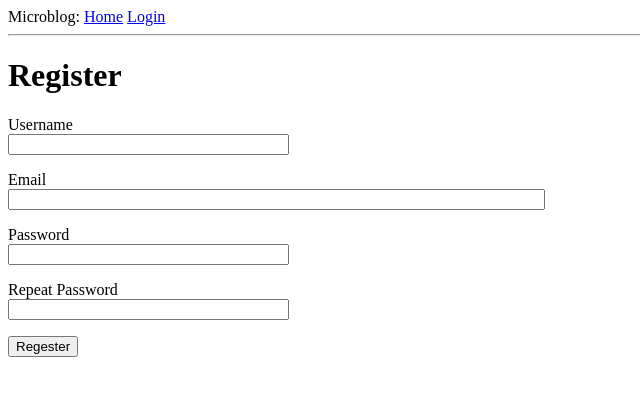
After one commit to rotblade/microblog, a Flask app: page /register in a window 1280 px wide. The commit adds this page. Shown: the top 396 px of the page, without its empty margins (0-640 px from the left). Run offline with Flask 2, Linux system fonts and the light colour scheme.

Commit message:
After part VI

```diff
--- a/app/__init__.py
+++ b/app/__init__.py
@@ -2,10 +2,13 @@ from flask import Flask
 from config import Config
 from flask_sqlalchemy import SQLAlchemy
 from flask_migrate import Migrate
+from flask_login import LoginManager
 
 app = Flask(__name__)
 app.config.from_object(Config)
 db = SQLAlchemy(app)
 migrate = Migrate(app, db)
+login = LoginManager(app)
+login.login_view = 'login'
 
 from app import routes, models
--- a/app/forms.py
+++ b/app/forms.py
@@ -1,10 +1,37 @@
 from flask_wtf import FlaskForm
-from wtforms import StringField, PasswordField, BooleanField, SubmitField
-from wtforms.validators import DataRequired
+from wtforms import StringField, PasswordField, BooleanField, SubmitField, TextAreaField
+from wtforms.validators import DataRequired, ValidationError, Email, EqualTo, Length
+from app.models import User
 
 
 class LoginForm(FlaskForm):
     username = StringField('Username', validators=[DataRequired()])
-    password = StringField('Password', validators=[DataRequired()])
+    password = PasswordField('Password', validators=[DataRequired()])
     remember_me = BooleanField('Remember Me')
     submit = SubmitField('Sign In')
+
+
+class RegistrationForm(FlaskForm):
+    username = StringField('Username', validators=[DataRequired()])
+    email = StringField('Email', validators=[DataRequired(), Email()])
+    password = PasswordField('Password', validators=[DataRequired()])
+    password2 = PasswordField(
+        'Repeat Password', validators=[DataRequired(), EqualTo('password')])
+    submit = SubmitField('Regester')
+
+    def validate_username(self, username):
+        user = User.query.filter_by(username=username.data).first()
+        if user is not None:
+            raise ValidationError('Please user a different username.')
+
+
+    def validate_email(self, email):
+        user = User.query.filter_by(email=email.data).first()
+        if user is not None:
+            raise ValidationError('Please user a different email.')
+
+
+class EditProfileForm(FlaskForm):
+    username = StringField('Username', validators=[DataRequired()])
+    about_me = TextAreaField('About me', validators=[Length(min=0, max=150)])
+    submit = SubmitField('Submit')
--- a/app/routes.py
+++ b/app/routes.py
@@ -1,12 +1,22 @@
-from flask import render_template, flash, redirect, url_for
-from app import app
-from app.forms import LoginForm
+from datetime import datetime
+from flask import render_template, flash, request, redirect, url_for
+from flask_login import current_user, login_user, logout_user, login_required
+from werkzeug.urls import url_parse
+from app import app, db
+from app.forms import LoginForm, RegistrationForm, EditProfileForm
+from app.models import User
 
+
+@app.before_request
+def before_request():
+    if current_user.is_authenticated:
+        current_user.last_seen = datetime.utcnow()
+        db.session.commit()
 
 @app.route('/')
 @app.route('/index')
+@login_required
 def index():
-    user = {'username': 'Gavin'}
     posts = [
         {
             'author': {'username': 'John'},
@@ -17,14 +27,70 @@ def index():
             'body': 'The Avengers movie was so cool!'
         }
     ]
-    return render_template('index.html', title='Home', user=user, posts=posts)
+    return render_template('index.html', title='Home', posts=posts)
 
 
 @app.route('/login', methods=['GET', 'POST'])
 def login():
+    if current_user.is_authenticated:
+        return redirect(url_for('index'))
     form = LoginForm()
     if form.validate_on_submit():
-        flash('Login requested for user {}, remember_me={}'.format(
-            form.username.data, form.remember_me.data))
+        user = User.query.filter_by(username=form.username.data).first()
+        if user is None or not user.check_password(form.password.data):
+            flash('Invalid username or password')
+            return redirect(url_for('login'))
+        login_user(user, remember=form.remember_me.data)
+        next_page = request.args.get('next')
+        if not next_page or url_parse(next_page).netloc != '':
+            next_page = url_for('index')
+        return redirect(next_page)
+    return render_template('login.html', title='Sign In', form=form)
+
+
+@app.route('/logout')
+def logout():
+    logout_user()
+    return redirect(url_for('index'))
+
+
+@app.route('/register', methods=['GET', 'POST'])
+def register():
+    if current_user.is_authenticated:
         return redirect(url_for('index'))
-    return render_template('login.html', title='Sign In', form=form)
+    form = RegistrationForm()
+    if form.validate_on_submit():
+        user = User(username=form.username.data, email=form.email.data)
+        user.set_password(form.password.data)
+        db.session.add(user)
+        db.session.commit()
+        flash('Congratulations, you are now a registered user!')
+        return redirect(url_for('login'))
+    return render_template('register.html', title='Register', form=form)
+
+
+@app.route('/user/<username>')
+@login_required
+def user(username):
+    user = User.query.filter_by(username=username).first_or_404()
+    posts = [
+        {'author': user, 'body': 'Test post #1'},
+        {'author': user, 'body': 'Test post #2'}
+    ]
+    return render_template('user.html', user=user, posts=posts)
+
+
+@app.route('/edit_profile', methods=['GET', 'POST'])
+@login_required
+def edit_profile():
+    form = EditProfileForm()
+    if form.validate_on_submit():
+        current_user.username = form.username.data
+        current_user.about_me = form.about_me.data
+        db.session.commit()
+        flash('Your changes have been saved.')
+        return redirect(url_for('edit_profile'))
+    elif request.method == 'GET':
+        form.username.data = current_user.username
+        form.about_me.data = current_user.about_me
+    return render_template('edit_profile.html', title='Edit Profile', form=form)
--- /dev/null
+++ b/app/templates/_post.html
@@ -0,0 +1,6 @@
+<table>
+  <tr valign="top">
+    <td><img src="{{ post.author.avatar(36) }}"></td>
+    <td>{{ post.author.username }} says:<br>{{ post.body }}</td>
+  </tr>
+</table>
--- a/app/templates/base.html
+++ b/app/templates/base.html
@@ -11,7 +11,12 @@
 <body>
   <div>Microblog:
     <a href="{{ url_for('index') }}">Home</a>
+    {% if current_user.is_anonymous %}
     <a href="{{ url_for('login') }}">Login</a>
+    {% else %}
+    <a href="{{ url_for('user', username=current_user.username) }}">Profile</a>
+    <a href="{{ url_for('logout') }}">Logout</a>
+    {% endif %}
   </div>
   <hr>
   {% with messages = get_flashed_messages() %}
--- a/app/templates/index.html
+++ b/app/templates/index.html
@@ -1,6 +1,6 @@
 {% extends "base.html" %}
 {% block content %}
-  <h1>Hi, {{ user.username }}!</h1>
+  <h1>Hi, {{ current_user.username }}!</h1>
   {% for post in posts %}
     <div><p>{{ post.author.username }} says: <b>{{ post.body }}</b></p></div>
   {% endfor %}
--- a/app/templates/login.html
+++ b/app/templates/login.html
@@ -21,4 +21,5 @@
     <p>{{ form.remember_me() }} {{ form.remember_me.label }}</p>
     <p>{{ form.submit() }}</p>
   </form>
+  <p>New User? <a href="{{ url_for('register') }}">Click to Register!</a></p>
   {% endblock %}
--- /dev/null
+++ b/app/templates/register.html
@@ -0,0 +1,37 @@
+{% extends "base.html" %}
+
+{% block content %}
+  <h1>Register</h1>
+  <form action="" method="post">
+    {{ form.hidden_tag() }}
+    <p>
+      {{ form.username.label }}<br>
+      {{ form.username(size=32) }}<br>
+      {% for error in form.username.errors %}
+      <span style="color: red;">[{{ error }}]</span>
+      {% endfor %}
+    </p>
+    <p>
+      {{ form.email.label }}<br>
+      {{ form.email(size=64) }}<br>
+      {% for error in form.email.errors %}
+      <span style="color: red;">[{{ error }}]</span>
+      {% endfor %}
+    </p>
+    <p>
+      {{ form.password.label }}<br>
+      {{ form.password(size=32) }}<br>
+      {% for error in form.password.errors %}
+      <span style="color: red;">[{{ error }}]</span>
+      {% endfor %}
+    </p>
+    <p>
+      {{ form.password2.label }}<br>
+      {{ form.password2(size=32) }}<br>
+      {% for error in form.password2.errors %}
+      <span style="color: red;">[{{ error }}]</span>
+      {% endfor %}
+    </p>
+    <p>{{ form.submit() }}</p>
+  </form>
+{% endblock %}
```
Also changed, not shown: app/models.py (+26 -2 lines), app/templates/edit_profile.html (added, +23 -0 lines), app/templates/user.html (added, +21 -0 lines), migrations/versions/7fc45c2e07ca_new_fields_in_user_model.py (added, +30 -0 lines), app.db.
